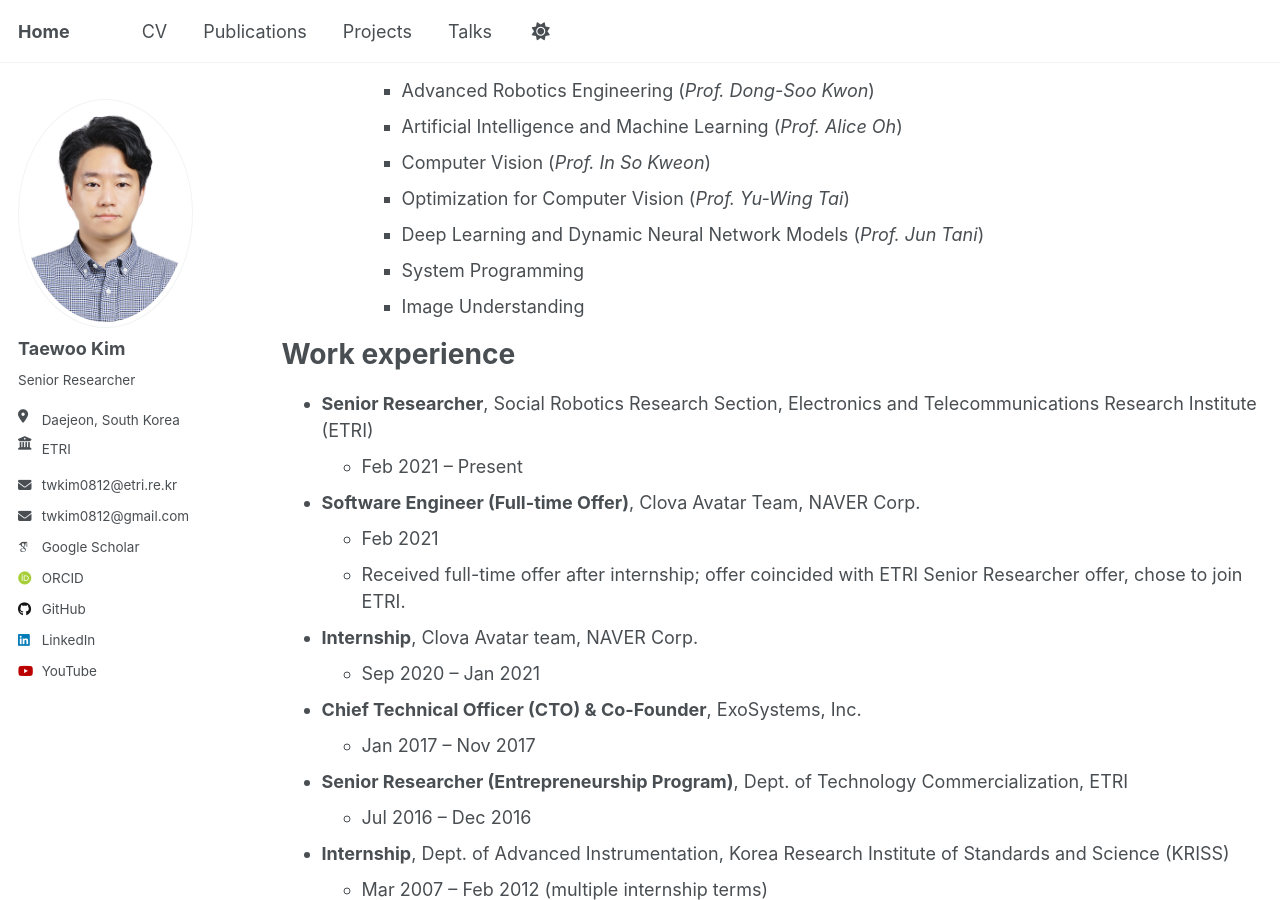
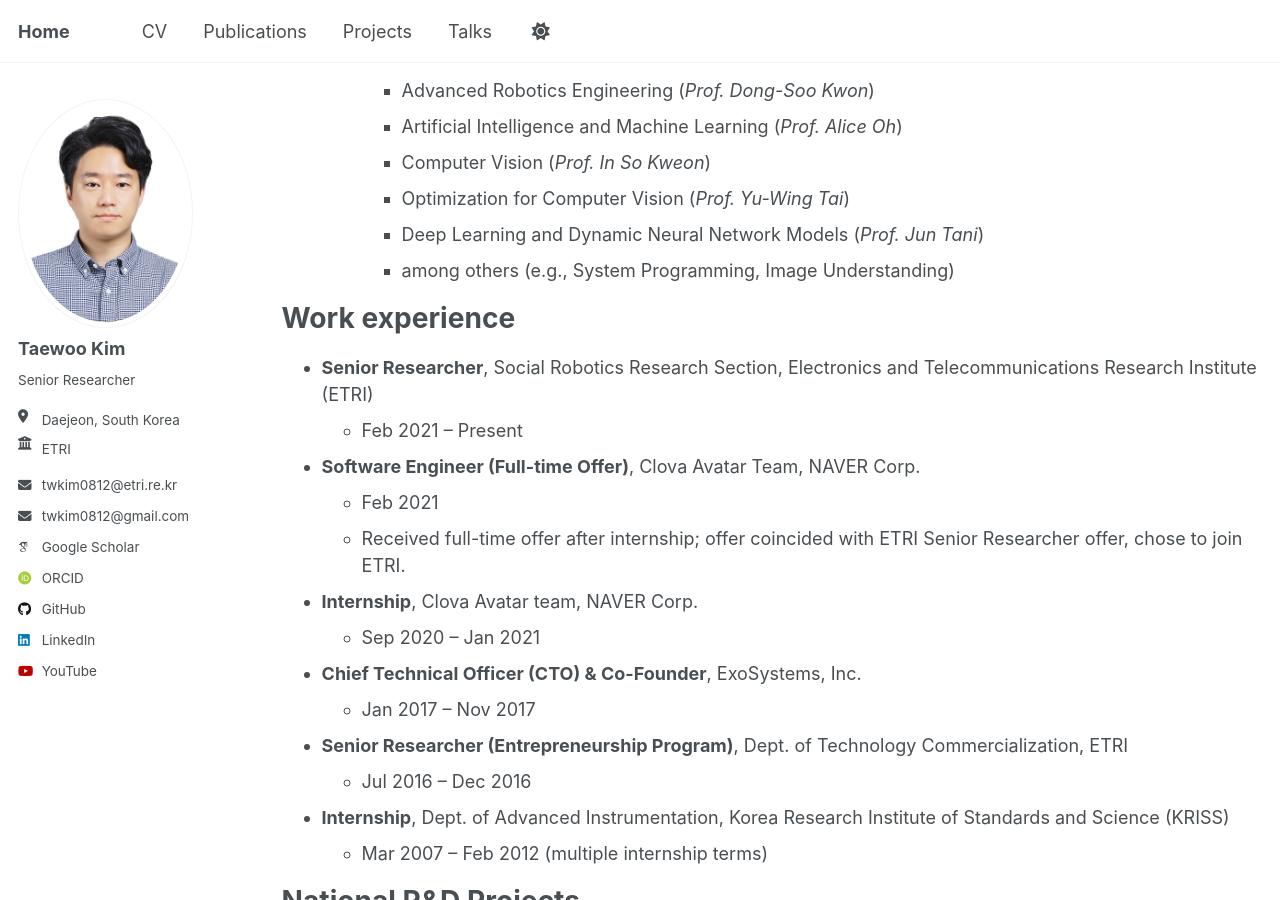
Before and after one commit to taewookim0812/taewookim0812.github.io, a Jekyll site: the page built from _pages/cv.md, in a window 1280 px wide and 900 px high, scrolled down 526 px. Built offline with Jekyll 4.4.1, drawn with Linux system fonts in a browser that asks for light colours; some web fonts are replaced; a script that is not in the unit is left out.

Commit message:
- cv update2

```diff
--- a/_pages/cv.md
+++ b/_pages/cv.md
@@ -27,8 +27,7 @@ Education
     * Computer Vision (*Prof. In So Kweon*)
     * Optimization for Computer Vision (*Prof. Yu-Wing Tai*)
     * Deep Learning and Dynamic Neural Network Models (*Prof. Jun Tani*)
-    * System Programming
-    * Image Understanding
+    * among others (e.g., System Programming, Image Understanding)
 
 Work experience
 ======
```
